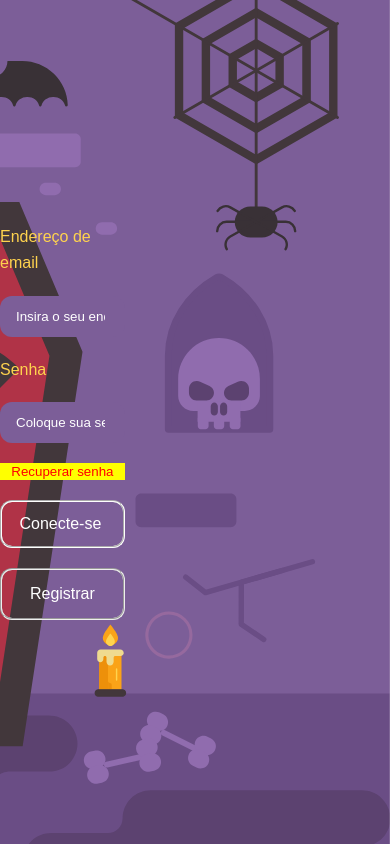
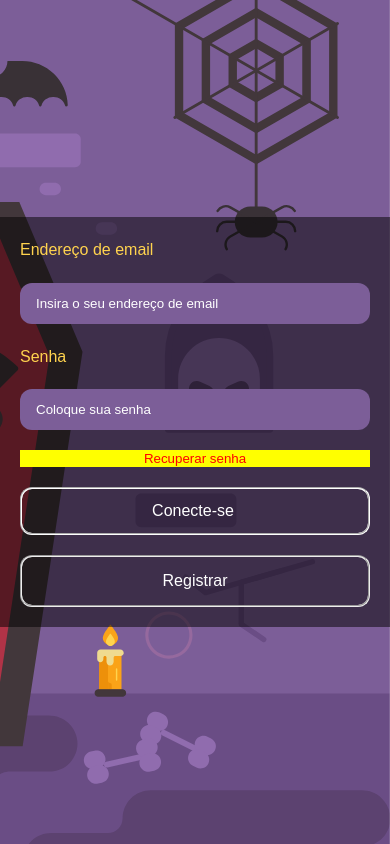
Before and after one commit to JhonLight/Gerenciando-gastos, a plain HTML site: page index.html in a window 390 px wide. Drawn offline with Linux system fonts and the light colour scheme.

Commit message:
Responsividade para 770px

```diff
--- a/src/css/style.css
+++ b/src/css/style.css
@@ -85,3 +85,14 @@ body {
 .btn-senha[disabled] {
   background: yellow;
 }
+
+@media screen and (max-width: 770px) {
+  .main {
+    width: 100%;
+  }
+
+  .form {
+    padding: 20px;
+    background: rgb(0 0 0 / 50%);
+  }
+}
```
